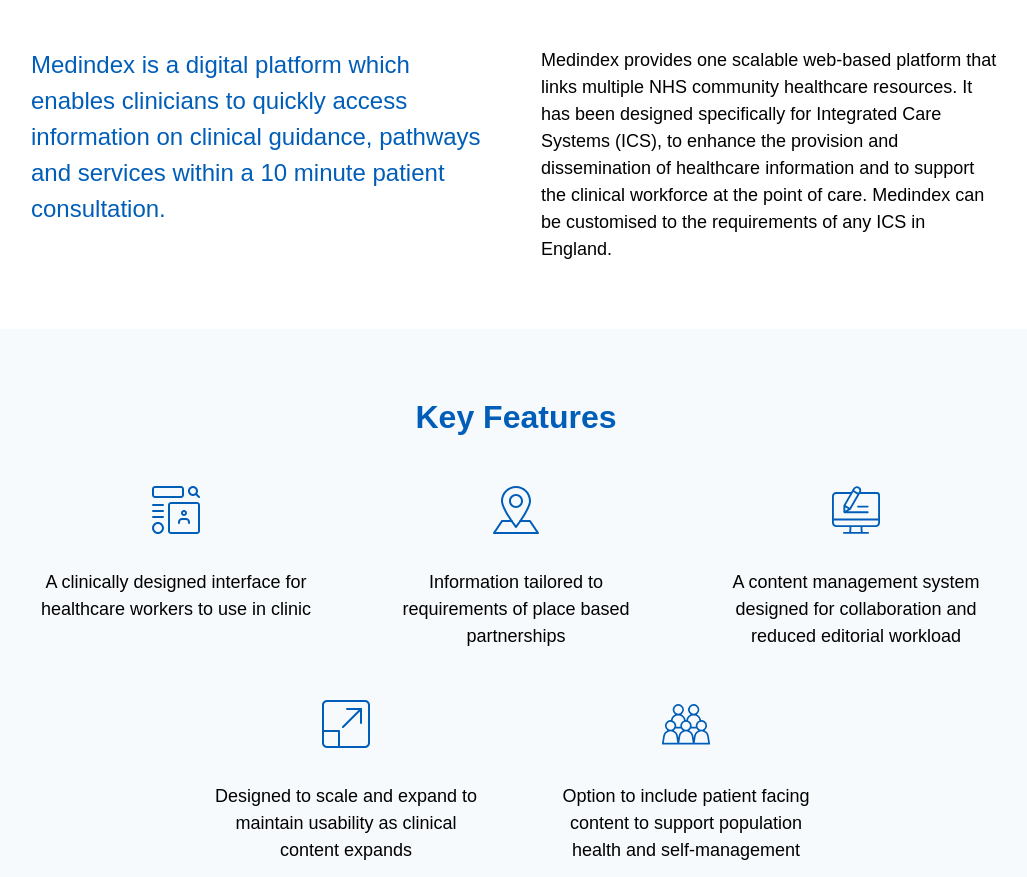
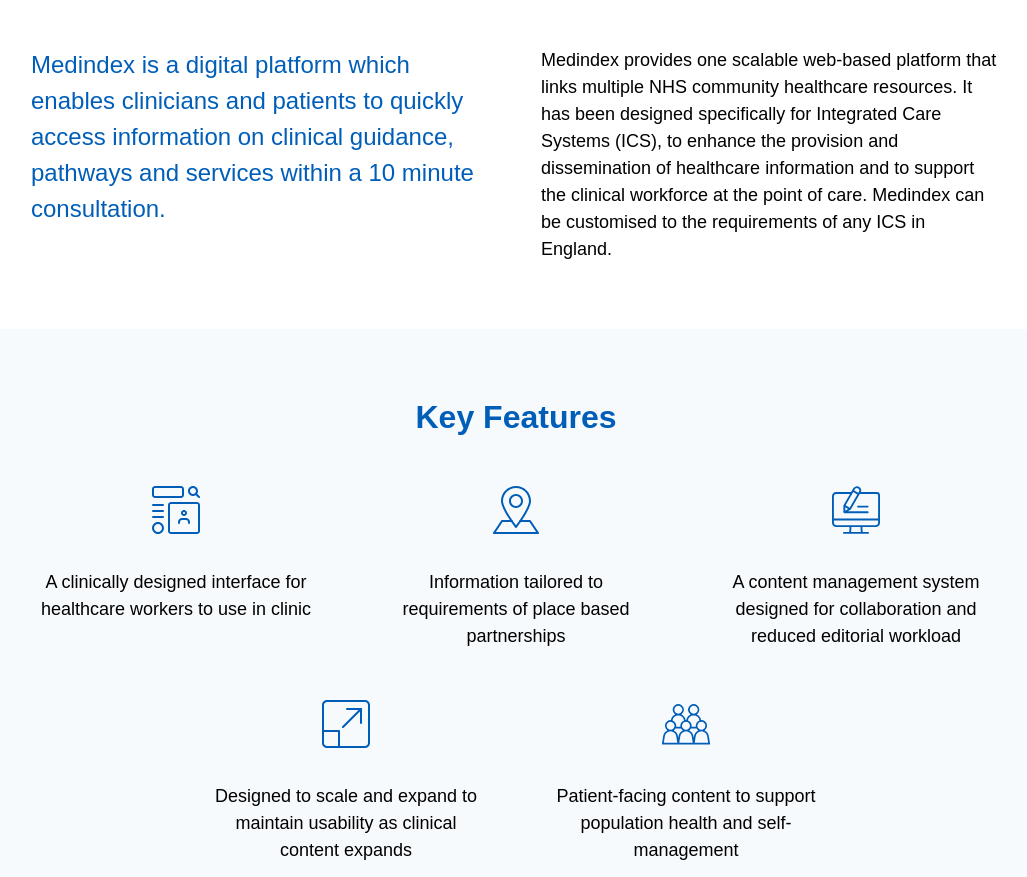
Before and after one commit to medindex-ltd/www-info-site, a website: page src/index.html in a window 1280 px wide. Shown: the part 755-1632 px from the top of the page, without its empty margins (124-1151 px from the left). Drawn offline with nearby package versions, Linux system fonts and the light colour scheme; files that its build step writes are made by us from their sources; files whose address does not match are found by name.

Commit message:
feat: tweaks the clinician/patient text

```diff
--- a/src/index.html
+++ b/src/index.html
@@ -56,9 +56,9 @@
         <div class="explainer-text">
           <div class="column">
             <p>
-              Medindex is a digital platform which enables clinicians to quickly
-              access information on clinical guidance, pathways and services
-              within a 10 minute patient consultation.
+              Medindex is a digital platform which enables clinicians and patients to
+              quickly access information on clinical guidance, pathways and services
+              within a 10 minute consultation.
             </p>
           </div>
           <div class="column">
@@ -99,7 +99,7 @@
             </li>
             <li>
               <img src="/img/people-group.svg" width="48" />
-              Option to include patient facing content to support population
+              Patient-facing content to support population
               health and self-management
             </li>
           </ul>
```
